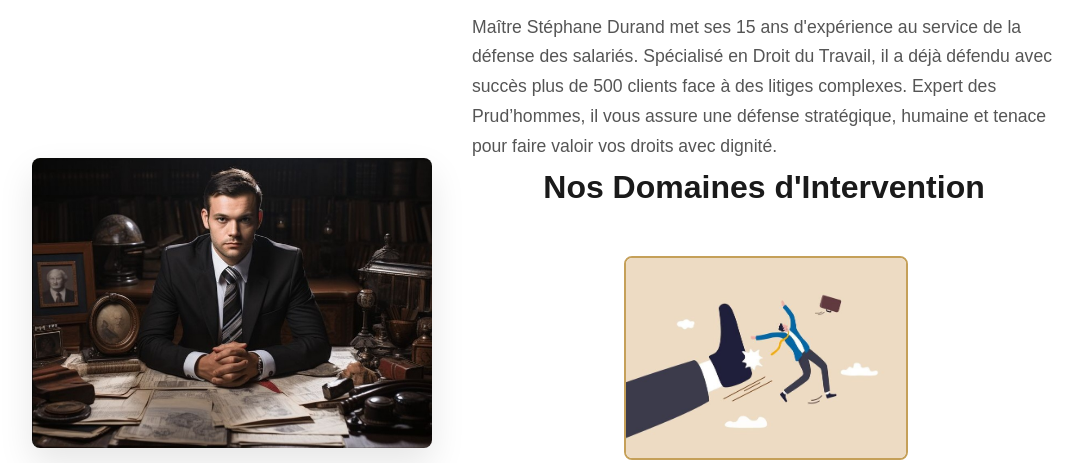
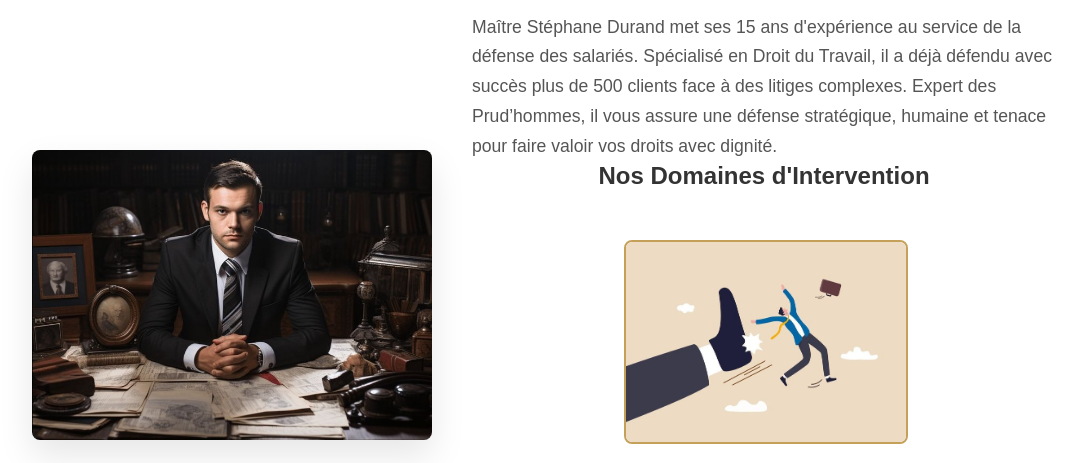
Before and after one commit to Newbie00010/landing2, a plain HTML site: page index.html in a window 1280 px wide. Shown: the part 631-1094 px from the top of the page, without its empty margins (96-1179 px from the left). Drawn offline with Linux system fonts and the light colour scheme.

Commit message:
Revert "Add files via upload"

```diff
--- a/style.css
+++ b/style.css
@@ -91,14 +91,6 @@ header {
     width: 100%;
 }
 
-.prest-title {
-    width: 100%;
-    text-align: center;
-    color: #1a1a1a;
-    font-size: 2rem;
-    margin-bottom: 20px;
-}
-
 .prest-item {
     margin: 0;
     text-align: center;
@@ -119,7 +111,6 @@ header {
     color: #c5a059;
     text-transform: uppercase;
 }
-
 
 /* --- Section Services --- */
 .services {
```
